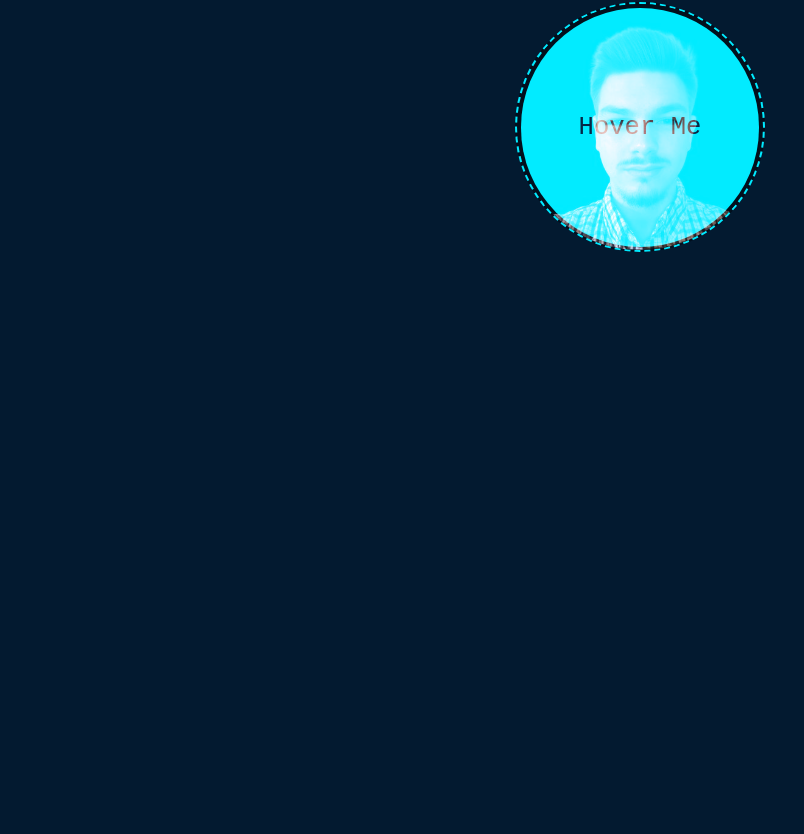
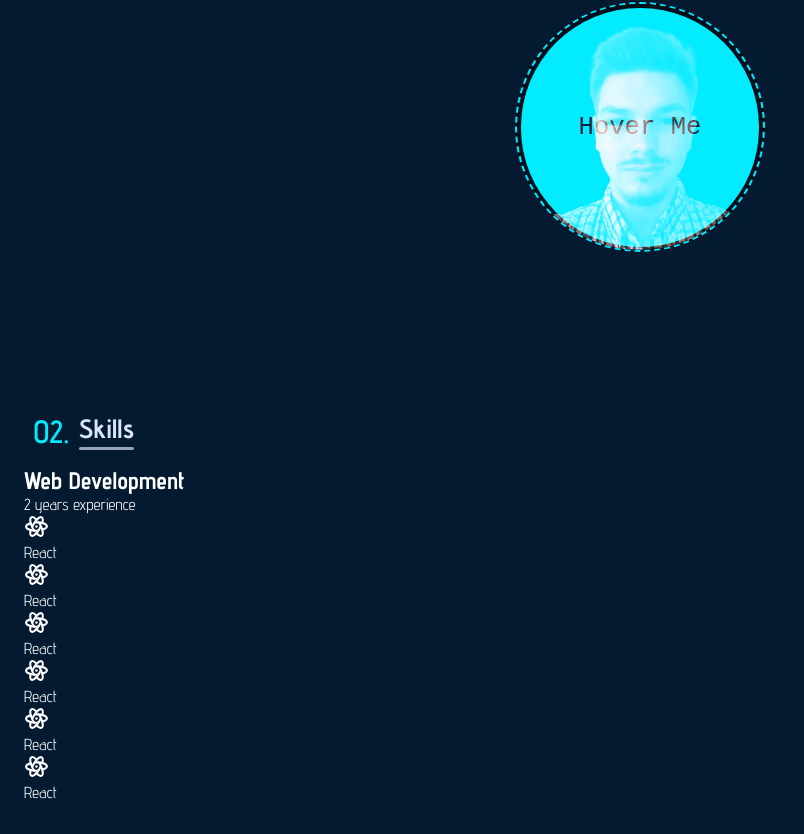
Before and after one commit to PoliceJukeBox/Portfolio-react, a React (Vite) app: page / in a window 1280 px wide. Shown: the part 845-1679 px from the top of the page, without its empty margins (0-804 px from the left). Before the commit the page ends 1177 px from the top, so only its background shows below. Built offline with nearby package versions, Linux system fonts and the light colour scheme.

Commit message:
Working on skill container

```diff
--- a/src/App.jsx
+++ b/src/App.jsx
@@ -14,8 +14,8 @@ function App() {
       <Navbar/>
       <Home/>
       <About/>
-      {/* <Skills/>
-      <Project/>
+      <Skills/>
+      {/* <Project/>
       <Contact/>
       <Footer/> */}
     </>
--- a/src/Components/Skills Section/Skills.jsx
+++ b/src/Components/Skills Section/Skills.jsx
@@ -1,10 +1,74 @@
 import './skill.css'
+import { TbBrandReactNative } from "react-icons/tb";
 
 function Skills(){
 
     return(
         <>
-        <section id="skill">Skills Component</section>
+        <section id="skill" className='skills container section'>
+            <div className="sectionTitle">
+                <span className="titleNumber">02.</span>
+                <h5 className="titleText">Skills
+                    <div className="underline"><span></span></div>
+                </h5>
+            </div>
+
+            <div className="skillsContainer grid">
+                <div className="skillGroup">
+                    <div className="groupTitle">
+                        <h2 className='title'>Web Development</h2>
+                        <span className="subTitle">2 years experience</span>
+                    </div>
+
+                    <div className="generalSkills">
+
+                        <div className="singleSkill">
+                            <div className="iconBox">
+                                <TbBrandReactNative className='icon'/>
+                            </div>
+                            <span className="skillName">React</span>
+                        </div>
+
+                        <div className="singleSkill">
+                            <div className="iconBox">
+                                <TbBrandReactNative className='icon'/>
+                            </div>
+                            <span className="skillName">React</span>
+                        </div>
+
+                        <div className="singleSkill">
+                            <div className="iconBox">
+                                <TbBrandReactNative className='icon'/>
+                            </div>
+                            <span className="skillName">React</span>
+                        </div>
+
+                        <div className="singleSkill">
+                            <div className="iconBox">
+                                <TbBrandReactNative className='icon'/>
+                            </div>
+                            <span className="skillName">React</span>
+                        </div>
+
+                        <div className="singleSkill">
+                            <div className="iconBox">
+                                <TbBrandReactNative className='icon'/>
+                            </div>
+                            <span className="skillName">React</span>
+                        </div>
+
+                        <div className="singleSkill">
+                            <div className="iconBox">
+                                <TbBrandReactNative className='icon'/>
+                            </div>
+                            <span className="skillName">React</span>
+                        </div>
+
+                    </div>
+                </div>
+            </div>
+
+        </section>
         </>
     )
 }
```
